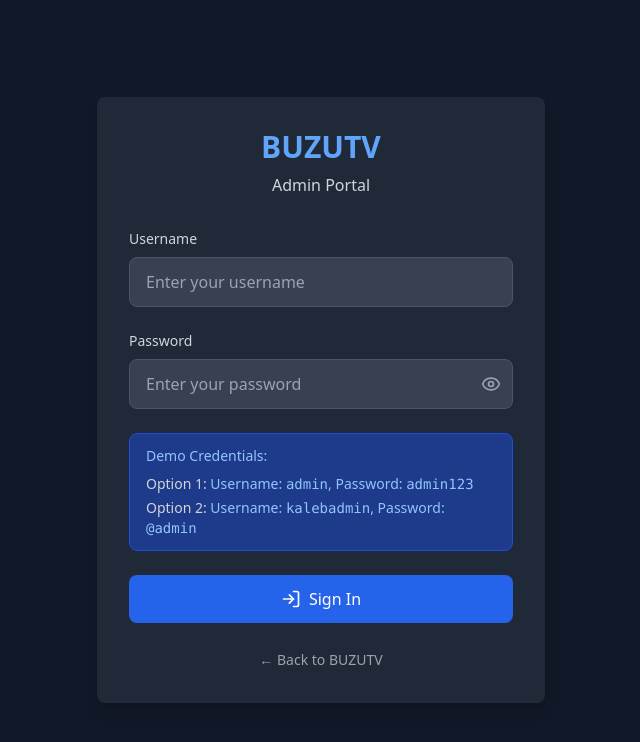
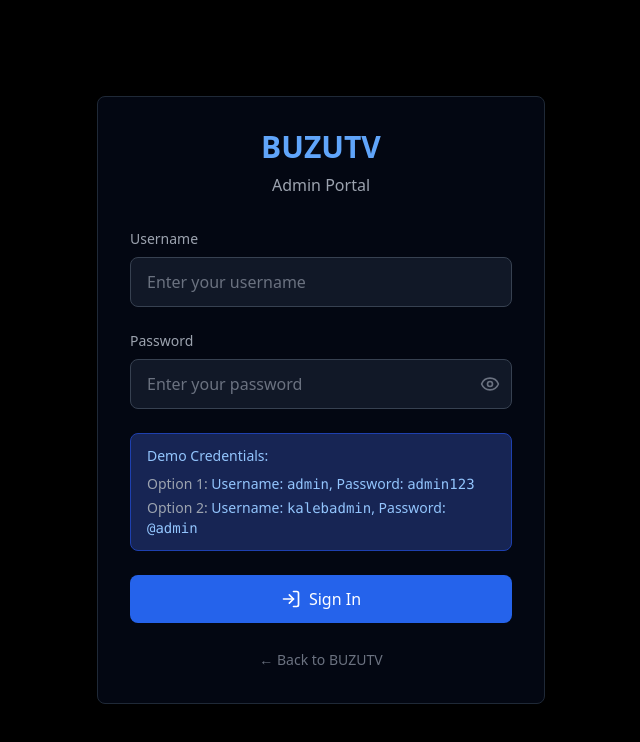
Before and after one commit to kalebwy/stream-blue-view-958c67c1, a React (Vite) app: page /admin/login in a window 1280 px wide. Shown: the top 742 px of the page, without its empty margins (319-959 px from the left). Built offline with nearby package versions, Linux system fonts and the light colour scheme.

Commit message:
Refactor: Apply darker theme
Adjusted the application's styling to use a darker theme, modifying colors and visual elements for a more consistent and visually appealing experience.

```diff
--- a/src/components/admin/AdminHeader.tsx
+++ b/src/components/admin/AdminHeader.tsx
@@ -1,3 +1,4 @@
+
 import React from 'react';
 import { Link, useLocation } from 'react-router-dom';
 import { LogOut, Settings, BarChart3 } from 'lucide-react';
@@ -14,7 +15,7 @@ export const AdminHeader: React.FC = () => {
   };
 
   return (
-    <header className="bg-gray-800 border-b border-gray-700">
+    <header className="bg-gray-950 border-b border-gray-800">
       <div className="container mx-auto px-4 py-4">
         <div className="flex items-center justify-between">
           <div className="flex items-center space-x-8">
@@ -28,7 +29,7 @@ export const AdminHeader: React.FC = () => {
                 className={`flex items-center space-x-2 text-sm font-medium transition-colors ${
                   isActive('/admin')
                     ? 'text-blue-400'
-                    : 'text-gray-300 hover:text-white'
+                    : 'text-gray-400 hover:text-white'
                 }`}
               >
                 <BarChart3 className="h-4 w-4" />
@@ -40,7 +41,7 @@ export const AdminHeader: React.FC = () => {
                 className={`flex items-center space-x-2 text-sm font-medium transition-colors ${
                   isActive('/admin/movies')
                     ? 'text-blue-400'
-                    : 'text-gray-300 hover:text-white'
+                    : 'text-gray-400 hover:text-white'
                 }`}
               >
                 <Settings className="h-4 w-4" />
@@ -52,7 +53,7 @@ export const AdminHeader: React.FC = () => {
           <div className="flex items-center space-x-4">
             <Link
               to="/"
-              className="text-gray-300 hover:text-white text-sm font-medium transition-colors"
+              className="text-gray-400 hover:text-white text-sm font-medium transition-colors"
             >
               View Site
             </Link>
--- a/src/index.css
+++ b/src/index.css
@@ -1,64 +1,17 @@
+
 @tailwind base;
 @tailwind components;
 @tailwind utilities;
 
 @layer base {
   :root {
-    --background: 0 0% 100%;
-    --foreground: 222.2 84% 4.9%;
-
-    --card: 0 0% 100%;
-    --card-foreground: 222.2 84% 4.9%;
-
-    --popover: 0 0% 100%;
-    --popover-foreground: 222.2 84% 4.9%;
-
-    --primary: 222.2 47.4% 11.2%;
-    --primary-foreground: 210 40% 98%;
-
-    --secondary: 210 40% 96.1%;
-    --secondary-foreground: 222.2 47.4% 11.2%;
-
-    --muted: 210 40% 96.1%;
-    --muted-foreground: 215.4 16.3% 46.9%;
-
-    --accent: 210 40% 96.1%;
-    --accent-foreground: 222.2 47.4% 11.2%;
-
-    --destructive: 0 84.2% 60.2%;
-    --destructive-foreground: 210 40% 98%;
-
-    --border: 214.3 31.8% 91.4%;
-    --input: 214.3 31.8% 91.4%;
-    --ring: 222.2 84% 4.9%;
-
-    --radius: 0.5rem;
-
-    --sidebar-background: 0 0% 98%;
-
-    --sidebar-foreground: 240 5.3% 26.1%;
-
-    --sidebar-primary: 240 5.9% 10%;
-
-    --sidebar-primary-foreground: 0 0% 98%;
-
-    --sidebar-accent: 240 4.8% 95.9%;
-
-    --sidebar-accent-foreground: 240 5.9% 10%;
-
-    --sidebar-border: 220 13% 91%;
-
-    --sidebar-ring: 217.2 91.2% 59.8%;
-  }
-
-  .dark {
     --background: 222.2 84% 4.9%;
     --foreground: 210 40% 98%;
 
-    --card: 222.2 84% 4.9%;
+    --card: 217.2 32.6% 17.5%;
     --card-foreground: 210 40% 98%;
 
-    --popover: 222.2 84% 4.9%;
+    --popover: 217.2 32.6% 17.5%;
     --popover-foreground: 210 40% 98%;
 
     --primary: 210 40% 98%;
@@ -79,6 +32,9 @@
     --border: 217.2 32.6% 17.5%;
     --input: 217.2 32.6% 17.5%;
     --ring: 212.7 26.8% 83.9%;
+
+    --radius: 0.5rem;
+
     --sidebar-background: 240 5.9% 10%;
     --sidebar-foreground: 240 4.8% 95.9%;
     --sidebar-primary: 224.3 76.3% 48%;
@@ -86,6 +42,44 @@
     --sidebar-accent: 240 3.7% 15.9%;
     --sidebar-accent-foreground: 240 4.8% 95.9%;
     --sidebar-border: 240 3.7% 15.9%;
+    --sidebar-ring: 217.2 91.2% 59.8%;
+  }
+
+  .dark {
+    --background: 222.2 84% 2.9%;
+    --foreground: 210 40% 98%;
+
+    --card: 217.2 32.6% 8.5%;
+    --card-foreground: 210 40% 98%;
+
+    --popover: 217.2 32.6% 8.5%;
+    --popover-foreground: 210 40% 98%;
+
+    --primary: 210 40% 98%;
+    --primary-foreground: 222.2 47.4% 11.2%;
+
+    --secondary: 217.2 32.6% 12.5%;
+    --secondary-foreground: 210 40% 98%;
+
+    --muted: 217.2 32.6% 12.5%;
+    --muted-foreground: 215 20.2% 65.1%;
+
+    --accent: 217.2 32.6% 12.5%;
+    --accent-foreground: 210 40% 98%;
+
+    --destructive: 0 62.8% 30.6%;
+    --destructive-foreground: 210 40% 98%;
+
+    --border: 217.2 32.6% 12.5%;
+    --input: 217.2 32.6% 12.5%;
+    --ring: 212.7 26.8% 83.9%;
+    --sidebar-background: 240 5.9% 5%;
+    --sidebar-foreground: 240 4.8% 95.9%;
+    --sidebar-primary: 224.3 76.3% 48%;
+    --sidebar-primary-foreground: 0 0% 100%;
+    --sidebar-accent: 240 3.7% 10.9%;
+    --sidebar-accent-foreground: 240 4.8% 95.9%;
+    --sidebar-border: 240 3.7% 10.9%;
     --sidebar-ring: 217.2 91.2% 59.8%;
   }
 }
--- a/src/pages/admin/AdminLogin.tsx
+++ b/src/pages/admin/AdminLogin.tsx
@@ -54,16 +54,16 @@ export const AdminLogin: React.FC = () => {
   };
 
   return (
-    <div className="min-h-screen bg-gray-900 flex items-center justify-center">
-      <div className="bg-gray-800 p-8 rounded-lg shadow-lg w-full max-w-md">
+    <div className="min-h-screen bg-black flex items-center justify-center">
+      <div className="bg-gray-950 p-8 rounded-lg shadow-2xl w-full max-w-md border border-gray-800">
         <div className="text-center mb-8">
           <h1 className="text-3xl font-bold text-blue-400 mb-2">BUZUTV</h1>
-          <p className="text-gray-300">Admin Portal</p>
+          <p className="text-gray-400">Admin Portal</p>
         </div>
 
         <form onSubmit={handleSubmit} className="space-y-6">
           <div>
-            <label htmlFor="username" className="block text-sm font-medium text-gray-300 mb-2">
+            <label htmlFor="username" className="block text-sm font-medium text-gray-400 mb-2">
               Username
             </label>
             <input
@@ -71,14 +71,14 @@ export const AdminLogin: React.FC = () => {
               id="username"
               value={username}
               onChange={(e) => setUsername(e.target.value)}
-              className="w-full px-4 py-3 bg-gray-700 border border-gray-600 rounded-lg text-white placeholder-gray-400 focus:outline-none focus:ring-2 focus:ring-blue-500 focus:border-transparent transition-all"
+              className="w-full px-4 py-3 bg-gray-900 border border-gray-700 rounded-lg text-white placeholder-gray-500 focus:outline-none focus:ring-2 focus:ring-blue-500 focus:border-transparent transition-all"
               placeholder="Enter your username"
               disabled={isLoading}
             />
           </div>
 
           <div>
-            <label htmlFor="password" className="block text-sm font-medium text-gray-300 mb-2">
+            <label htmlFor="password" className="block text-sm font-medium text-gray-400 mb-2">
               Password
             </label>
             <div className="relative">
@@ -87,14 +87,14 @@ export const AdminLogin: React.FC = () => {
                 id="password"
                 value={password}
                 onChange={(e) => setPassword(e.target.value)}
-                className="w-full px-4 py-3 bg-gray-700 border border-gray-600 rounded-lg text-white placeholder-gray-400 focus:outline-none focus:ring-2 focus:ring-blue-500 focus:border-transparent transition-all pr-12"
+                className="w-full px-4 py-3 bg-gray-900 border border-gray-700 rounded-lg text-white placeholder-gray-500 focus:outline-none focus:ring-2 focus:ring-blue-500 focus:border-transparent transition-all pr-12"
                 placeholder="Enter your password"
                 disabled={isLoading}
               />
               <button
                 type="button"
                 onClick={() => setShowPassword(!showPassword)}
-                className="absolute right-3 top-1/2 transform -translate-y-1/2 text-gray-400 hover:text-white transition-colors"
+                className="absolute right-3 top-1/2 transform -translate-y-1/2 text-gray-500 hover:text-white transition-colors"
                 disabled={isLoading}
               >
                 {showPassword ? <EyeOff className="h-5 w-5" /> : <Eye className="h-5 w-5" />}
@@ -103,19 +103,19 @@ export const AdminLogin: React.FC = () => {
           </div>
 
           {error && (
-            <div className="bg-red-900 border border-red-700 text-red-300 px-4 py-3 rounded-lg text-sm">
+            <div className="bg-red-950 border border-red-800 text-red-300 px-4 py-3 rounded-lg text-sm">
               {error}
             </div>
           )}
 
-          <div className="bg-blue-900 border border-blue-700 text-blue-300 px-4 py-3 rounded-lg text-sm">
+          <div className="bg-blue-950 border border-blue-800 text-blue-300 px-4 py-3 rounded-lg text-sm">
             <p className="font-medium mb-2">Demo Credentials:</p>
             <div className="space-y-1">
               <div>
-                <span className="text-gray-300">Option 1:</span> Username: <span className="font-mono">admin</span>, Password: <span className="font-mono">admin123</span>
+                <span className="text-gray-400">Option 1:</span> Username: <span className="font-mono">admin</span>, Password: <span className="font-mono">admin123</span>
               </div>
               <div>
-                <span className="text-gray-300">Option 2:</span> Username: <span className="font-mono">kalebadmin</span>, Password: <span className="font-mono">@admin</span>
+                <span className="text-gray-400">Option 2:</span> Username: <span className="font-mono">kalebadmin</span>, Password: <span className="font-mono">@admin</span>
               </div>
             </div>
           </div>
@@ -139,7 +139,7 @@ export const AdminLogin: React.FC = () => {
         <div className="mt-6 text-center">
           <a
             href="/"
-            className="text-gray-400 hover:text-white text-sm transition-colors"
+            className="text-gray-500 hover:text-white text-sm transition-colors"
           >
             ← Back to BUZUTV
           </a>
```
